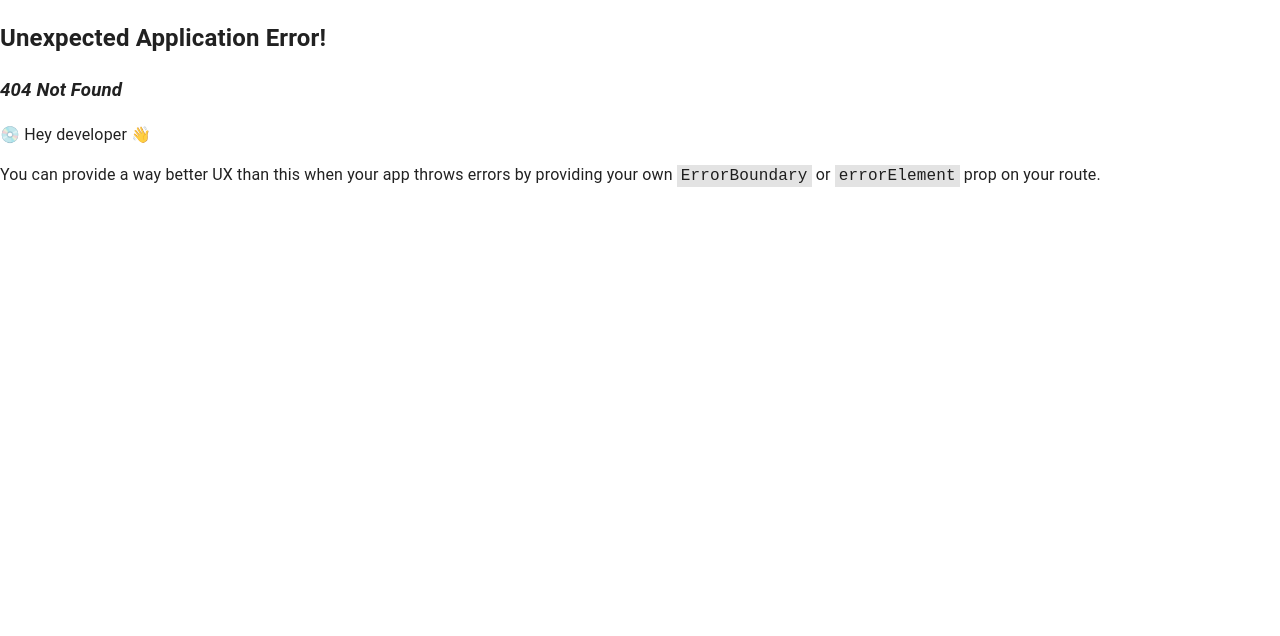
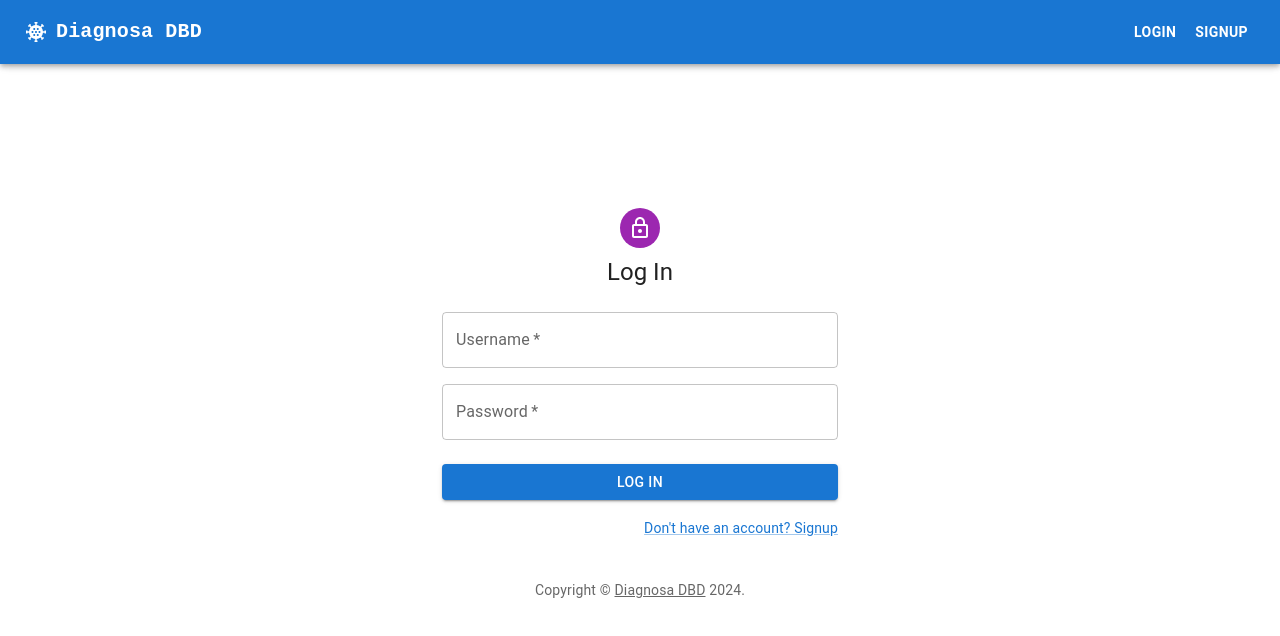
Before and after one commit to LinCie/Better-Diagnosa-Frontend, a React (Vite) app: page /login in a window 1280 px wide. Before the commit this address had no page. Shown: the top 636 px of the page. Built offline with nearby package versions, Linux system fonts and the light colour scheme.

Commit message:
added login page

```diff
--- a/src/Router.tsx
+++ b/src/Router.tsx
@@ -6,6 +6,7 @@ import {
 import Root from "./Root";
 import Index from "./pages/Index";
 import SignUp from "./pages/SignUp";
+import LogIn from "./pages/LogIn";
 
 const router = createBrowserRouter(
   createRoutesFromElements(
@@ -13,6 +14,7 @@ const router = createBrowserRouter(
       <Route path="/" element={<Root />}>
         <Route path="/" element={<Index />} index />
         <Route path="/signup" element={<SignUp />} />
+        <Route path="/login" element={<LogIn />} />
       </Route>
     </>
   )
--- /dev/null
+++ b/src/pages/LogIn.tsx
@@ -0,0 +1,138 @@
+import * as React from "react";
+import Avatar from "@mui/material/Avatar";
+import Button from "@mui/material/Button";
+import TextField from "@mui/material/TextField";
+import Link from "@mui/material/Link";
+import Grid from "@mui/material/Grid";
+import Box from "@mui/material/Box";
+import LockOutlinedIcon from "@mui/icons-material/LockOutlined";
+import Typography from "@mui/material/Typography";
+import Container from "@mui/material/Container";
+import instance from "../lib/instance";
+import { LoginContext, UsernameContext } from "../rootContext";
+import { useNavigate } from "react-router-dom";
+import { useCookies } from "react-cookie";
+
+// eslint-disable-next-line @typescript-eslint/no-explicit-any
+function Copyright(props: any) {
+  return (
+    <Typography
+      variant="body2"
+      color="text.secondary"
+      align="center"
+      {...props}
+    >
+      {"Copyright © "}
+      <Link color="inherit" href="/">
+        Diagnosa DBD
+      </Link>{" "}
+      {new Date().getFullYear()}
+      {"."}
+    </Typography>
+  );
+}
+
+export default function LogIn() {
+  const loginContext = React.useContext(LoginContext);
+  const usernameContext = React.useContext(UsernameContext);
+
+  const navigate = useNavigate();
+
+  const [cookies, setCookie, removeCookie] = useCookies();
+
+  const handleSubmit = async (event: React.FormEvent<HTMLFormElement>) => {
+    event.preventDefault();
+    const data = new FormData(event.currentTarget);
+    const response = await instance.post("auth/login", {
+      username: data.get("username"),
+      password: data.get("password"),
+    });
+
+    const accessToken: string = response.data.access_token;
+    setCookie("access_token", accessToken);
+
+    const refreshToken: string = response.data.refresh_token;
+    setCookie("refresh_token", refreshToken);
+
+    const usernameResponse = await instance.get("users/username", {
+      headers: { Authorization: `Bearer ${accessToken}` },
+    });
+
+    const returnedUsername: string = usernameResponse.data.username;
+    usernameContext?.setUsername(returnedUsername);
+
+    loginContext?.setIsLoggedIn(true);
+
+    navigate("/diagnose");
+  };
+
+  return (
+    <Container
+      component="main"
+      maxWidth="xs"
+      sx={{
+        display: "flex",
+        justifyContent: "center",
+        alignItems: "center",
+        flexDirection: "column",
+        height: "100vh",
+      }}
+    >
+      <Box
+        sx={{
+          display: "flex",
+          flexDirection: "column",
+          alignItems: "center",
+        }}
+      >
+        <Avatar sx={{ m: 1, bgcolor: "secondary.main" }}>
+          <LockOutlinedIcon />
+        </Avatar>
+        <Typography component="h1" variant="h5">
+          Log In
+        </Typography>
+        <Box component="form" noValidate onSubmit={handleSubmit} sx={{ mt: 3 }}>
+          <Grid container spacing={2}>
+            <Grid item xs={12}>
+              <TextField
+                required
+                fullWidth
+                id="username"
+                label="Username"
+                name="username"
+                autoComplete="username"
+              />
+            </Grid>
+            <Grid item xs={12}>
+              <TextField
+                required
+                fullWidth
+                name="password"
+                label="Password"
+                type="password"
+                id="password"
+                autoComplete="new-password"
+              />
+            </Grid>
+          </Grid>
+          <Button
+            type="submit"
+            fullWidth
+            variant="contained"
+            sx={{ mt: 3, mb: 2 }}
+          >
+            Log In
+          </Button>
+          <Grid container justifyContent="flex-end">
+            <Grid item>
+              <Link href="/signup" variant="body2">
+                Don't have an account? Signup
+              </Link>
+            </Grid>
+          </Grid>
+        </Box>
+      </Box>
+      <Copyright sx={{ mt: 5 }} />
+    </Container>
+  );
+}
```
